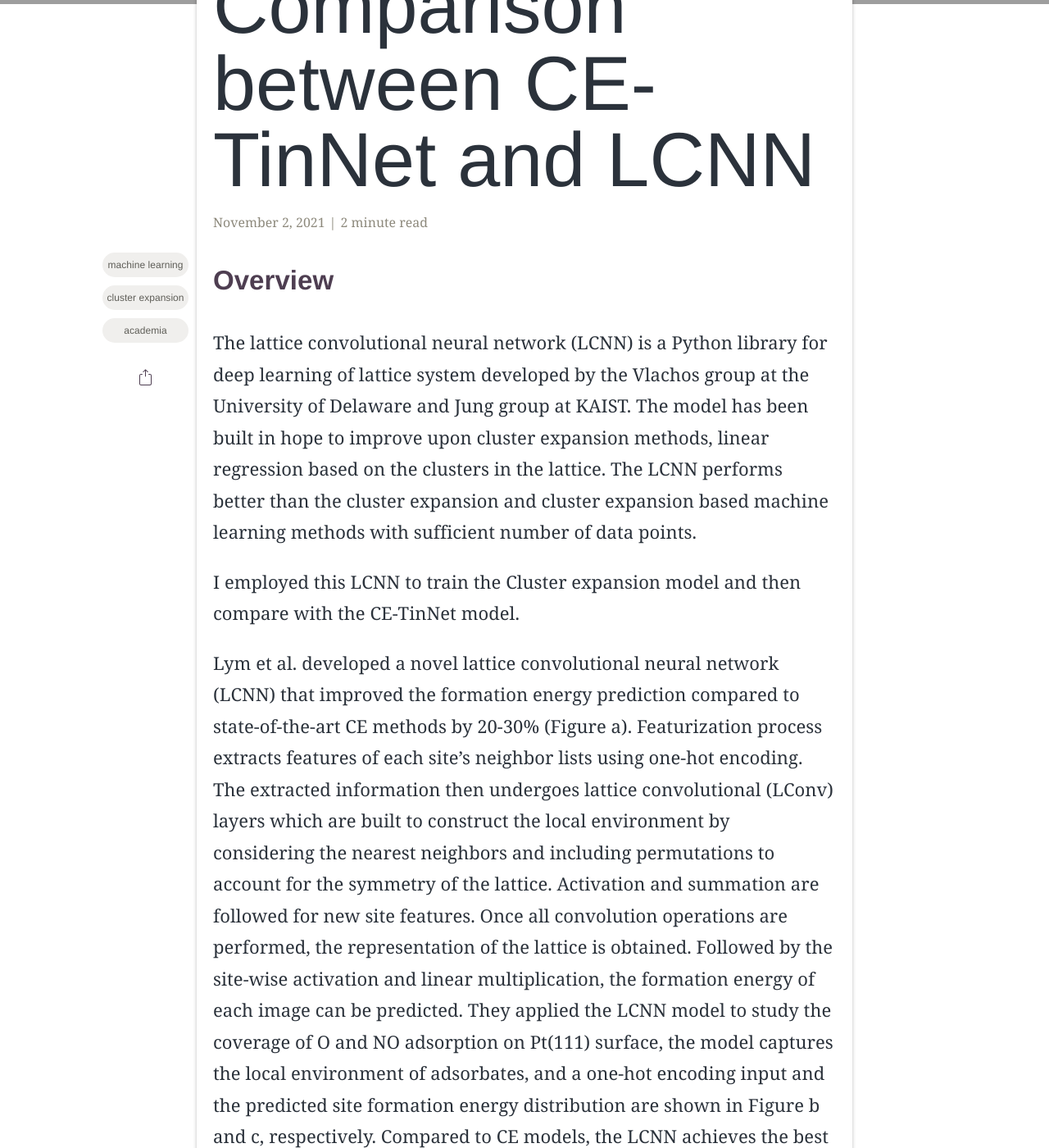
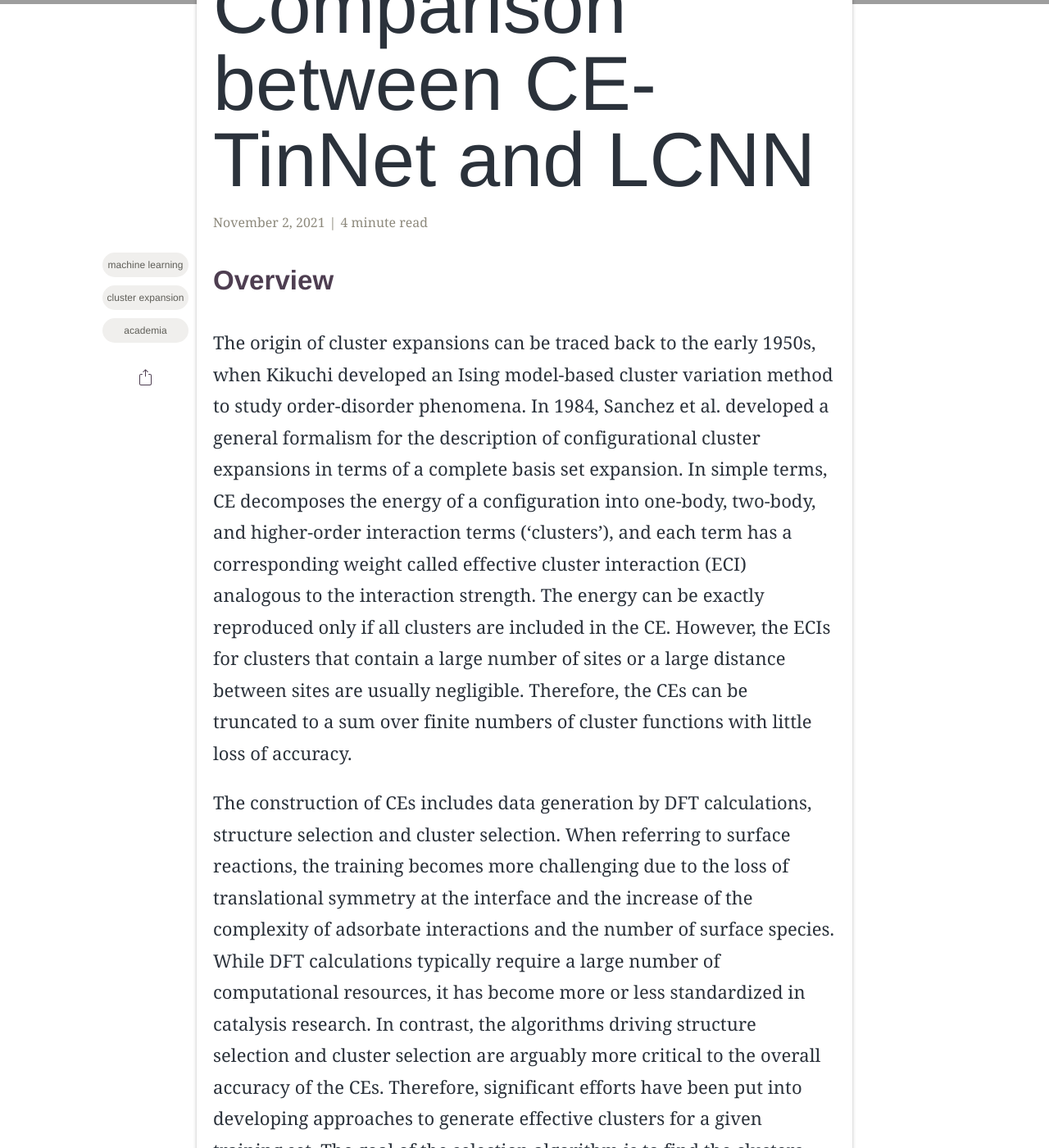
Before and after one commit to mutianyou2013/mutianyou2013.github.io, a Jekyll site: the page built from _posts/2021-11-02-Comparison-between-CE-TinNet-and-LCNN.md, in a window 1280 px wide and 1400 px high, scrolled down 667 px. Shown: the whole window at 82% size. Built offline with Jekyll 4.4.1, drawn with Linux system fonts in a browser that asks for light colours; some web fonts are replaced; comment, search, counter and statistics services are not loaded; some of the changed text lies outside the part shown; grey boxes are pictures that could not be loaded.

Commit message:
Update 2021-11-02-Comparison-between-CE-TinNet-and-LCNN.md

```diff
--- a/_posts/2021-11-02-Comparison-between-CE-TinNet-and-LCNN.md
+++ b/_posts/2021-11-02-Comparison-between-CE-TinNet-and-LCNN.md
@@ -12,6 +12,14 @@
 
 ## Overview
 
+The origin of cluster expansions can be traced back to the early 1950s, when Kikuchi  developed an Ising model-based cluster variation method to study order-disorder phenomena. In 1984, Sanchez et al. developed a general formalism for the description of configurational cluster expansions in terms of a complete basis set expansion. In simple terms, CE decomposes the energy of a configuration into one-body, two-body, and higher-order interaction terms (‘clusters’), and each term has a corresponding weight called effective cluster interaction (ECI) analogous to the interaction strength. The energy can be exactly reproduced only if all clusters are included in the CE. However, the ECIs for clusters that contain a large number of sites or a large distance between sites are usually negligible. Therefore, the CEs can be truncated to a sum over finite numbers of cluster functions with little loss of accuracy.
+
+The construction of CEs includes data generation by DFT calculations, structure selection and cluster selection. When referring to surface reactions, the training becomes more challenging due to the loss of translational symmetry at the interface and the increase of the complexity of adsorbate interactions and the number of surface species. While DFT calculations typically require a large number of computational resources, it has become more or less standardized in catalysis research. In contrast, the algorithms driving structure selection and cluster selection are arguably more critical to the overall accuracy of the CEs. Therefore, significant efforts have been put into developing approaches to generate effective clusters for a given training set. The goal of the selection algorithm is to find the clusters that have physical contributions to lateral interactions. Early CEs relied on heuristic methods to manually select clusters, while recent approaches incorporate automated ML approaches to systematically optimize the selection process. Multiple automated selection algorithms have been developed for CEs including MIT Ab-initio Phase Stability (MAPS), genetic algorithm (GA), and steepest descent (SD), which incorporate various well-established ML approaches such as cross validation, feature selection, pattern recognition, and regularization.
+
+Here I employed an artificial neural network called CE-TinNet to predict the cluster expansions of the studied structures and predict the formation/adsorption energies. As a benchmark, I also used a previous model LCNN developed by Lym et. al, and the state-of-the-art CGCNN model to make a prediction for the same property.
+
+## Lattice convolution neural network
+
 The lattice convolutional neural network (LCNN) is a Python library for deep learning of lattice system developed by the Vlachos group at the University of Delaware and Jung group at KAIST. The model has been built in hope to improve upon cluster expansion methods, linear regression based on the clusters in the lattice. The LCNN performs better than the cluster expansion and cluster expansion based machine learning methods with sufficient number of data points.
 
 I employed this LCNN to train the Cluster expansion model and then compare with the CE-TinNet model.
@@ -20,6 +28,10 @@
 
 <center><img src="./assets/img/posts/20211102/Figure4.jpg" width="800"></center>
 
+## Crystal Graph Convolutional Neural Networks
+
+The use of machine learning methods for accelerating the design of crystalline materials usually requires manually constructed feature vectors or complex transformation of atom coordinates to input the crystal structure, which either constrains the model to certain crystal types or makes it difficult to provide chemical insights. Thus, they developed a crystal graph convolutional neural networks framework to directly learn material properties from the connection of atoms in the crystal, providing a universal and interpretable representation of crystalline materials. Their method provides a highly accurate prediction of density functional theory calculated properties for eight different properties of crystals with various structure types and compositions.
+
 ## Comparison
 
 CE-TinNet is a ML based model that considers the lateral interactions between the adsorbates and surface atoms. It outperforms the LCNN when considering the adsorbate-adsorbate interactions for NO and O adsorption on Platinum.
```
